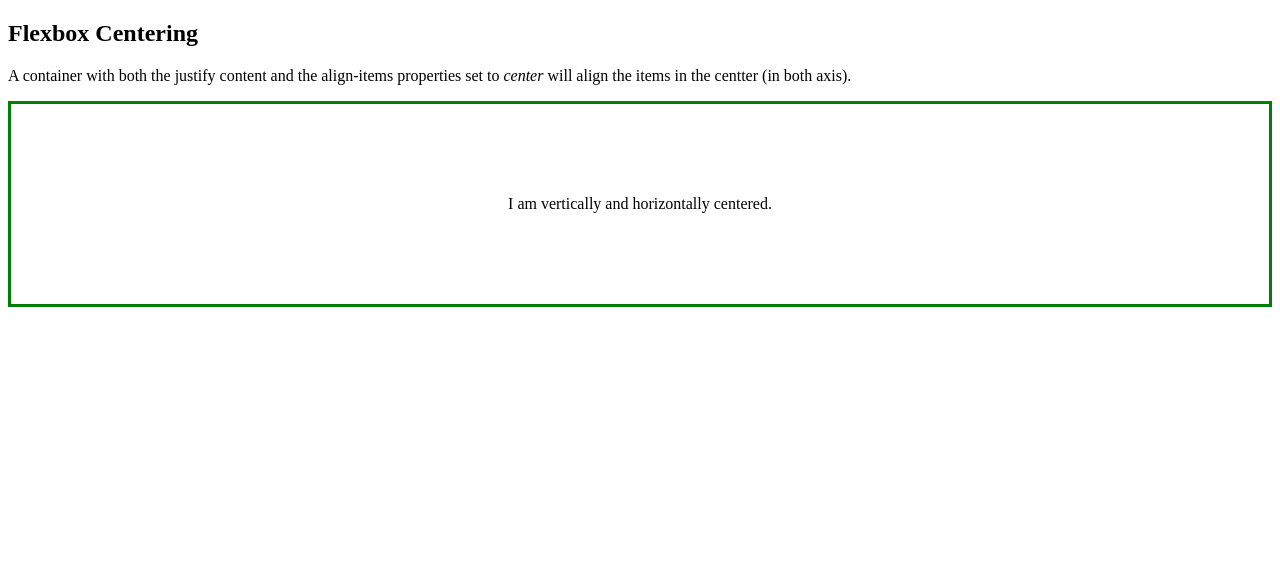
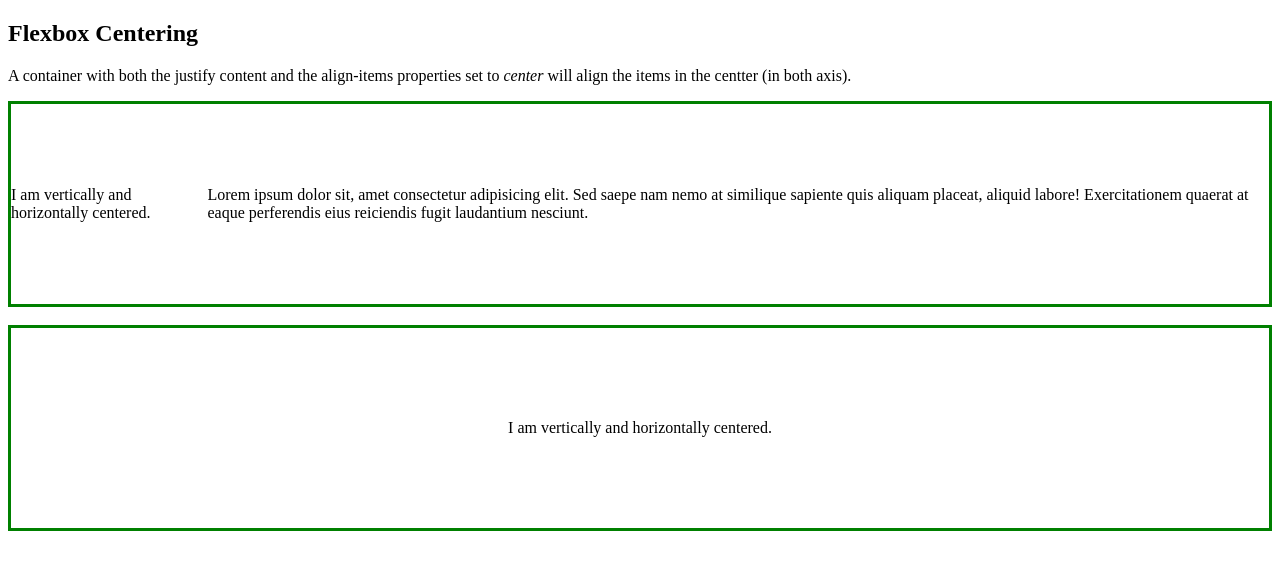
Before and after one commit to Becasss/CSS_Revision, a plain HTML site: page CSS Align/Project_2.html in a window 1280 px wide. Drawn offline with Linux system fonts and the light colour scheme.

Commit message:
Update Project_2

```diff
--- a/CSS Align/Project_2.css
+++ b/CSS Align/Project_2.css
@@ -5,3 +5,17 @@
     height: 200px;
     border: 3px solid green;
 }
+.right{
+    height: 200px;
+    position: relative;
+    border: 3px solid green;
+
+}
+.right p{
+    margin: 0;
+    position: absolute;
+    top: 50%;
+    left: 50%;
+    -ms-transform: translate(-50%,-50%);
+    transform: translate(-50%,-50%);
+}
--- a/CSS Align/Project_2.html
+++ b/CSS Align/Project_2.html
@@ -13,6 +13,14 @@
      <div class="center">
 
         <p>I am vertically and horizontally centered.</p>
+        <p>Lorem ipsum dolor sit, amet consectetur adipisicing elit. Sed saepe nam nemo at similique sapiente quis aliquam placeat, aliquid labore!
+             Exercitationem quaerat at eaque perferendis eius reiciendis fugit laudantium nesciunt.
+        </p>
+
      </div>
+     <br>
+     <div class="right">
+        <p>I am vertically and horizontally centered.</p>
+    </div>
 </body>
 </html>
```
